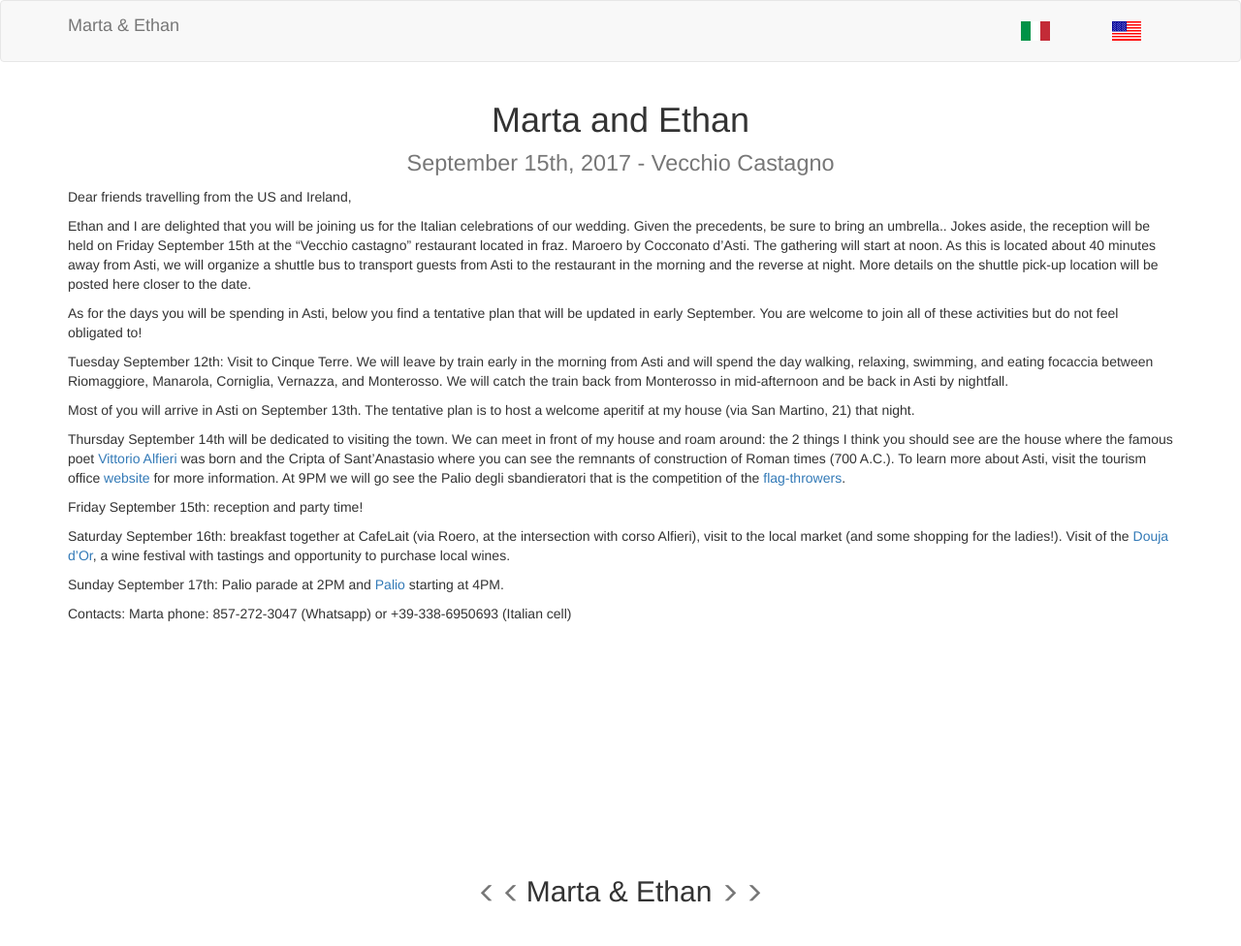
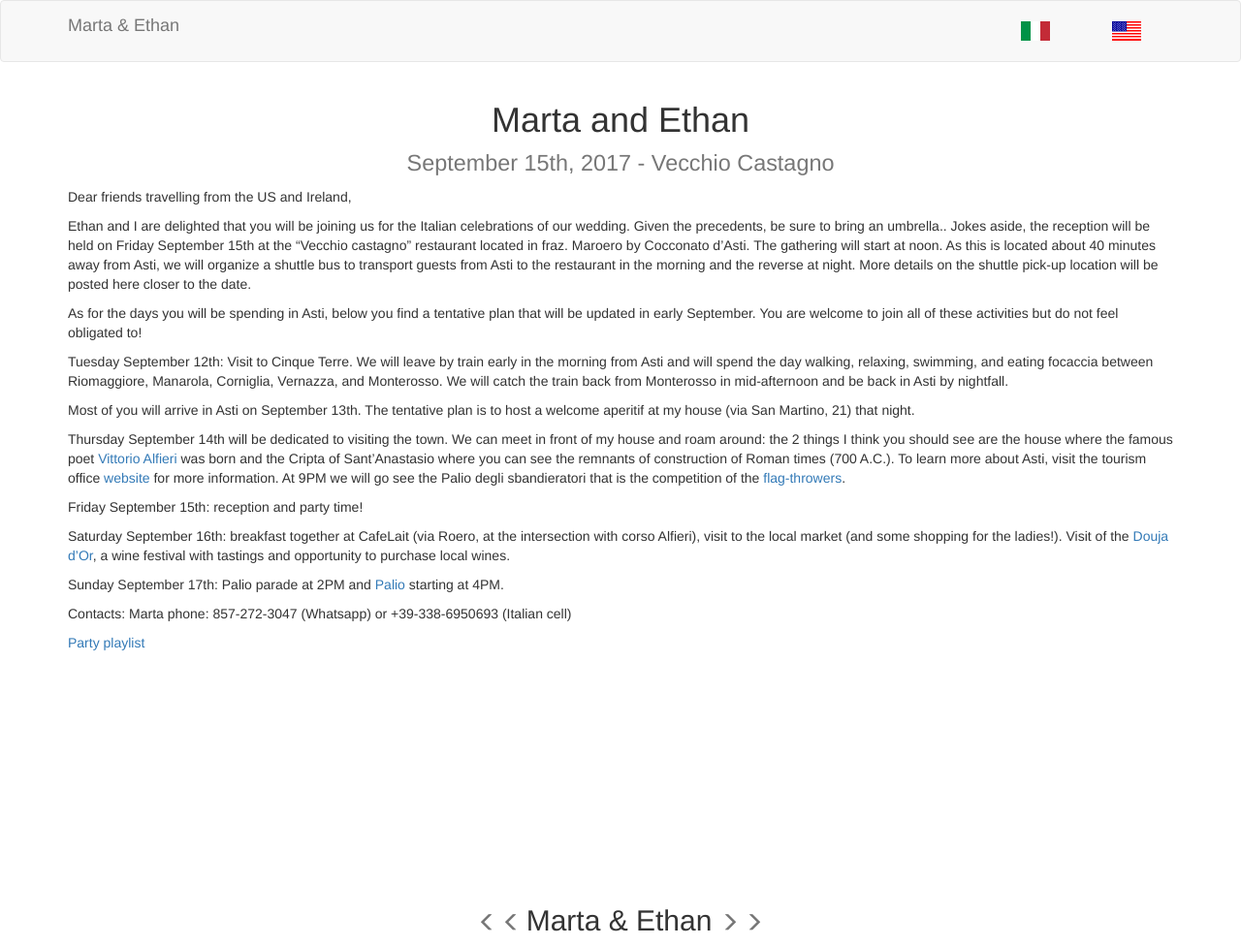
Before and after one commit to esoergel/wedding-site, a Jekyll site: the page built from english.md, in a window 1280 px wide. Shown: the whole page at 97% size. Built offline with Jekyll 4.4.1, drawn with Linux system fonts in a browser that asks for light colours; before the commit the page ends 946 px from its top, so only the background shows below that.

Commit message:
Update english.md

```diff
--- a/english.md
+++ b/english.md
@@ -26,3 +26,6 @@ Sunday September 17th: Palio parade at 2PM and [Palio](http://www.comune.asti.it
 
 
 Contacts: Marta phone: 857-272-3047 (Whatsapp) or +39-338-6950693 (Italian cell)
+
+
+[Party playlist](https://open.spotify.com/user/amarela15/playlist/0gCHdbNgpDOhs39ZydBBt0)
```
